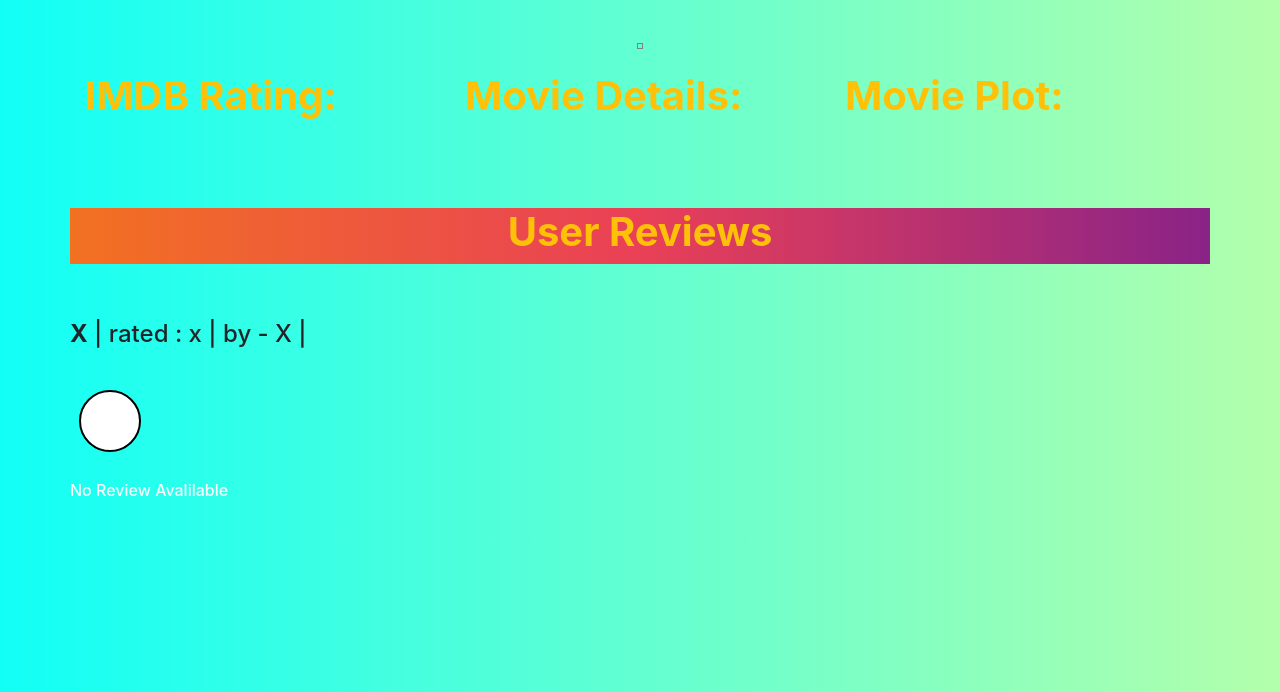
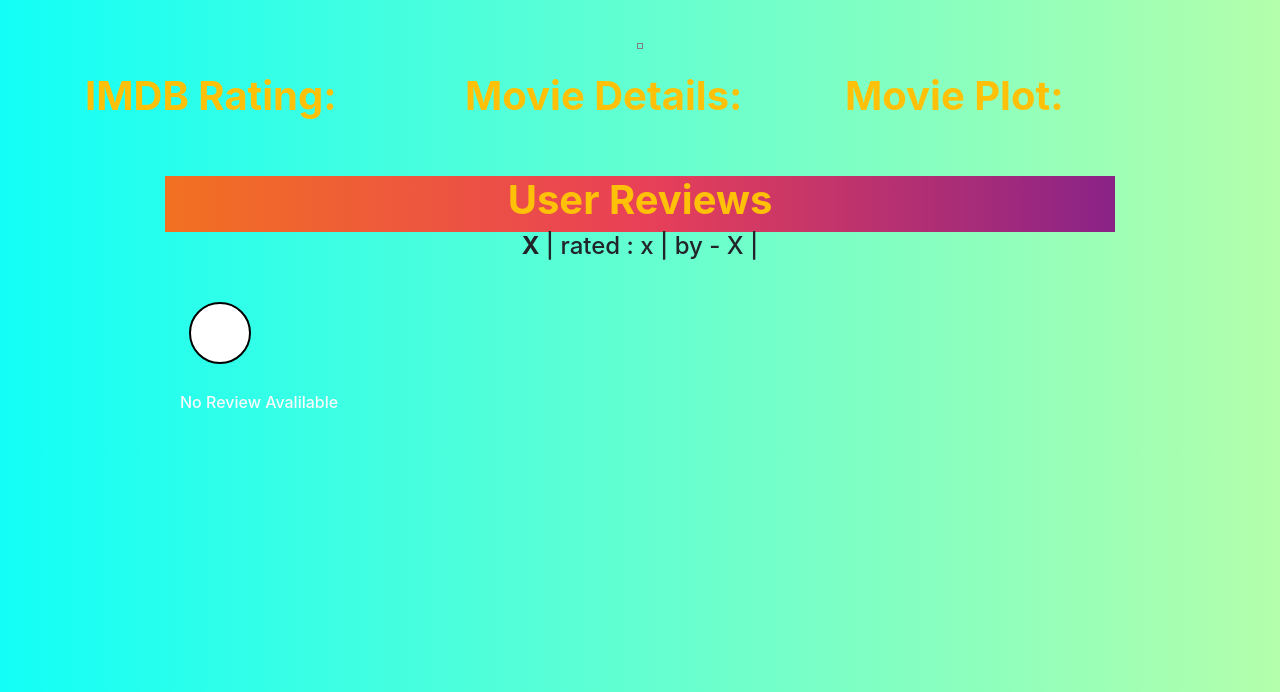
Before and after one commit to Sankha1998/sentiment_analyzer_web_app, a Flask app: page /responsed_url/1 in a window 1280 px wide. Shown: the part 64-756 px from the top of the page. Run offline with Flask 2, Linux system fonts and the light colour scheme; data that the repository does not hold is empty; parts of the project's set-up code (start-up, migrations or seed data) failed here and were passed over; some libraries are stand-ins or nearby versions.

Commit message:
Add files via upload

```diff
--- a/templates/imdb_review.html
+++ b/templates/imdb_review.html
@@ -66,16 +66,24 @@
                 <h1 class="text-warning"><strong>Movie Plot:</strong></h1>
                 <div class="text-success text-justify">{{plot}}<br></div>
             </div>
-				</div>
+				</div><br>
 
         <div class="row">
-                    <div class="col-md-12"><h1><br></h1></div>
-             <div class="col-md-12 ere" data-toggle="collapse">
-                 <h1 class="text-center text-warning" data-toggle="collapse"><strong>User Reviews </strong></h1> </div><br>
-                 <div class="col-md-12" data-toggle="collapse"><h1><br></h1></div>
-                 <div data-toggle="collapse">{% for t,r,u,re,colo, rev in review_complete %}<h4 data-toggle="collapse" class="text-center"><strong> {{t}}</strong> |  rated : {{r}}  |  by - {{u}}  | </h4><br><h6 class="{{re}} text-justify" data-toggle="collapse"><svg height="100" width="100">
+
+            <div class="col-md-1"></div>
+             <div class="col-md-10 ere" data-toggle="collapse">
+                 <h1 class="text-center text-warning" data-toggle="collapse"><strong>User Reviews </strong></h1> </div>
+            <div class="col-md-1"></div>
+
+        </div>
+
+        <div class="row">
+            <div class="col-md-1"></div>
+
+                 <div class="col-md-10" data-toggle="collapse">{% for t,r,u,re,colo, rev in review_complete %}<h4 data-toggle="collapse" class="text-center"><strong> {{t}}</strong> |  rated : {{r}}  |  by - {{u}}  | </h4><br><h6 class="{{re}} text-justify" data-toggle="collapse"><svg height="100" width="100">
                      <circle cx="40" cy="40" r="30" stroke="black" stroke-width="2" fill="{{colo}}" /></svg> <p data-toggle="collapse">{{rev}}</p></h6><br>{% endfor %}</div>
-            </div>
+        <div class="col-md-1"></div>
+        </div>
 
         </div>
 
```
